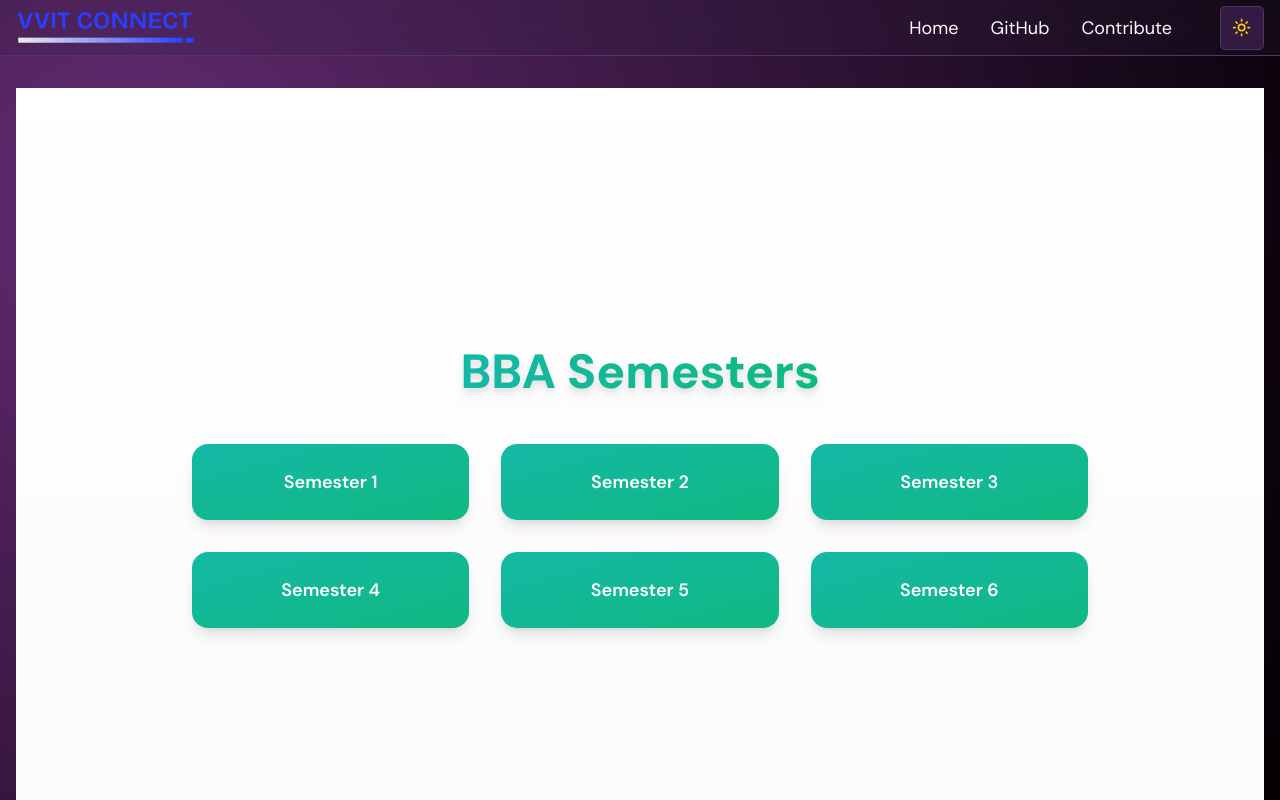
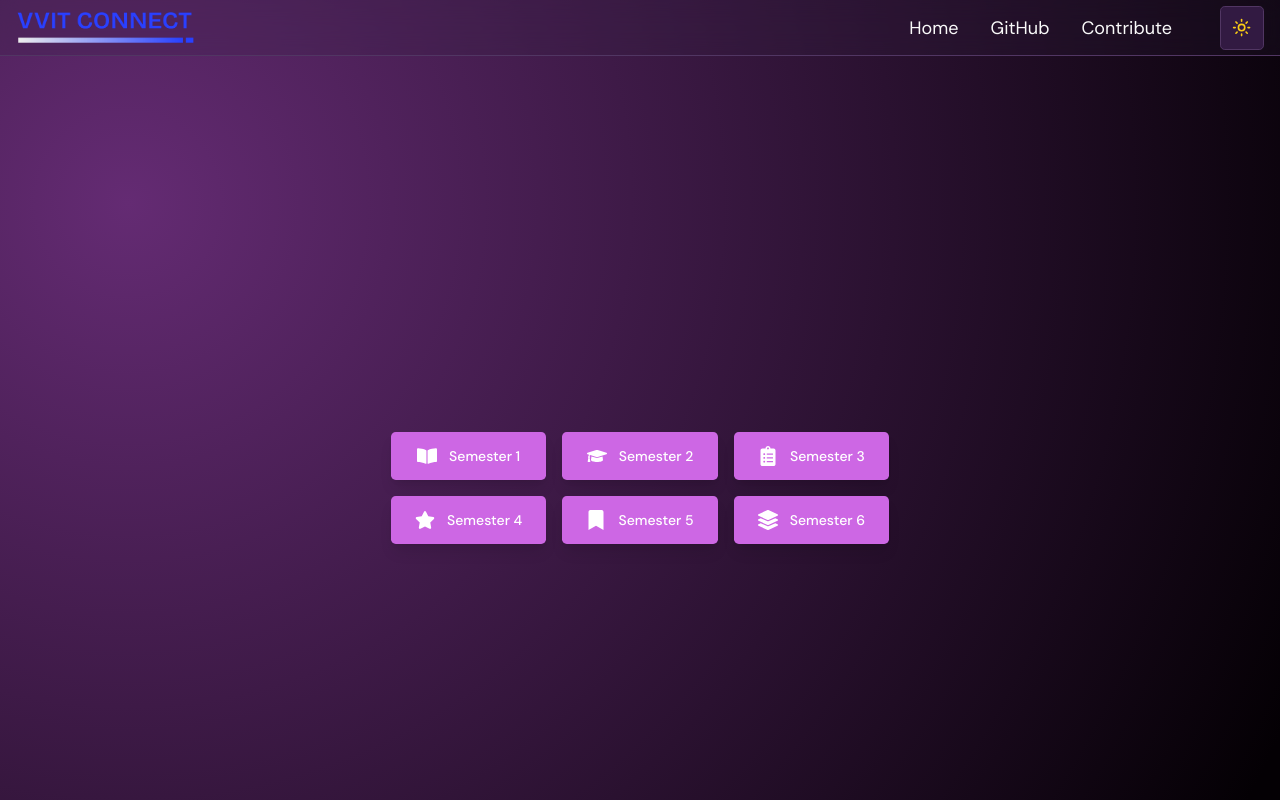
Before and after one commit to pyKinsu/VVITConnect, a Next.js app: page /bba in a window 1280 px wide. Shown: the top 800 px of the page. Built offline with nearby package versions, Linux system fonts and the light colour scheme.

Commit message:
Update page.tsx

```diff
--- a/src/app/bba/page.tsx
+++ b/src/app/bba/page.tsx
@@ -1,40 +1,42 @@
 "use client";
 
-import React from "react";
 import { useRouter } from "next/navigation";
-
-const semesters = [
-  { id: 1, title: "Semester 1", route: "/bba/semester-1" },
-  { id: 2, title: "Semester 2", route: "/bba/semester-2" },
-  { id: 3, title: "Semester 3", route: "/bba/semester-3" },
-  { id: 4, title: "Semester 4", route: "/bba/semester-4" },
-  { id: 5, title: "Semester 5", route: "/bba/semester-5" },
-  { id: 6, title: "Semester 6", route: "/bba/semester-6" },
-];
+import { Button } from "@/components/ui/button"; // import your button
+import {
+  FaBookOpen,
+  FaGraduationCap,
+  FaClipboardList,
+  FaStar,
+  FaBookmark,
+  FaLayerGroup,
+} from "react-icons/fa";
 
 export default function BbaSemestersPage() {
   const router = useRouter();
 
+  const semesters = [
+    { id: 1, title: "Semester 1", icon: <FaBookOpen />, route: "/bba/semester-1" },
+    { id: 2, title: "Semester 2", icon: <FaGraduationCap />, route: "/bba/semester-2" },
+    { id: 3, title: "Semester 3", icon: <FaClipboardList />, route: "/bba/semester-3" },
+    { id: 4, title: "Semester 4", icon: <FaStar />, route: "/bba/semester-4" },
+    { id: 5, title: "Semester 5", icon: <FaBookmark />, route: "/bba/semester-5" },
+    { id: 6, title: "Semester 6", icon: <FaLayerGroup />, route: "/bba/semester-6" },
+  ];
+
   return (
-    <main className="min-h-screen flex flex-col items-center justify-center px-4 py-16 bg-gradient-to-b from-white to-gray-50 dark:from-gray-950 dark:to-gray-900">
-      {/* Heading */}
-      <h1 className="text-4xl sm:text-5xl font-extrabold mb-12 text-transparent bg-clip-text bg-gradient-to-r from-teal-500 to-emerald-500 drop-shadow-lg">
-        BBA Semesters
-      </h1>
-
-      {/* Semester Buttons */}
-      <div className="grid grid-cols-2 sm:grid-cols-3 gap-8 w-full max-w-4xl">
+    <main className="flex flex-col items-center justify-center min-h-screen gap-6 bg-transparent">
+      <div className="grid gap-4 grid-cols-1 sm:grid-cols-2 md:grid-cols-3">
         {semesters.map((s) => (
-          <button
+          <Button
             key={s.id}
+            variant="default"
+            size="lg"
+            className="flex items-center gap-3 shadow-lg hover:scale-105 transition-transform"
             onClick={() => router.push(s.route)}
-            className="relative py-6 rounded-2xl text-lg font-semibold shadow-lg
-              bg-gradient-to-br from-teal-500 to-emerald-500 text-white
-              transition-all duration-300 transform hover:scale-105 hover:shadow-2xl
-              focus:outline-none focus:ring-4 focus:ring-emerald-400/50"
           >
+            <span className="text-xl">{s.icon}</span>
             {s.title}
-          </button>
+          </Button>
         ))}
       </div>
     </main>
```
